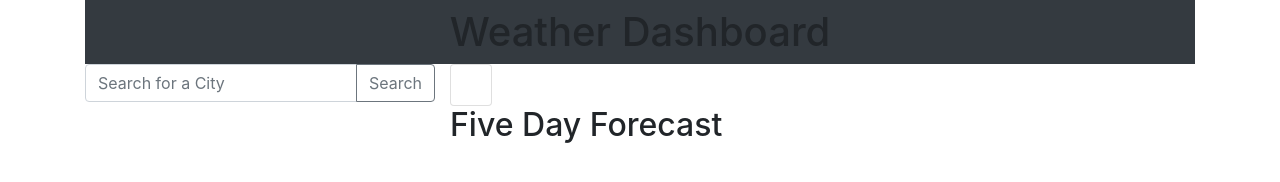
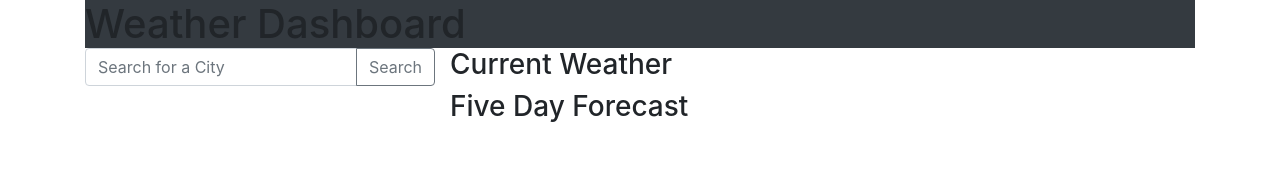
Before and after one commit to puakehaulani/6-Weather-Dashboard, a plain HTML site: page index.html in a window 1280 px wide. Drawn offline with nearby package versions, Linux system fonts and the light colour scheme.

Commit message:
updated structure

```diff
--- a/index.html
+++ b/index.html
@@ -12,12 +12,8 @@
 
 <body>
     <div class="container">
-
-        <nav class="navbar navbar-dark bg-dark">
-            <span class="mb-0 mx-auto h1">Weather Dashboard
-            </span>
-        </nav>
-
+        <div class="d-flex bg-dark mb-0 h1" id="title">Weather Dashboard
+        </div>
 
         <div class="row">
 
@@ -31,22 +27,20 @@
                     </div>
                 </div>
                 <!--ul of search history-->
-                <ul>
+                <ul id="city-history">
                 </ul>
             </div>
 
             <!--main area content-->
             <div class="col-md-8">
-                <div class="row">
-                    <!--current weather card-->
-                    <div class="card">
-                        <div class="card-body" id="current-weather">
-                        </div>
-                    </div>
+                <!--current weather -->
+                <div class="row d-flex">
+                    <h3>Current Weather</h3>
                 </div>
+
                 <!--forecast weather row-->
-                <div class="row" id="five-forecast">
-                    <h2>Five Day Forecast</h2>
+                <div class="row d-flex" id="five-forecast">
+                    <h3>Five Day Forecast</h3>
                 </div>
             </div>
 
```
